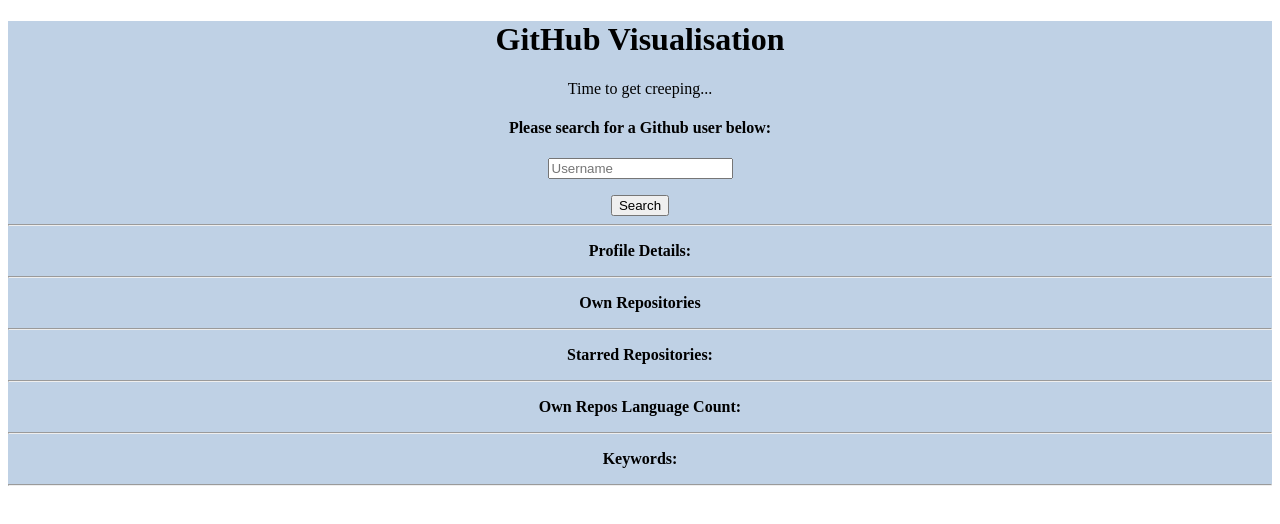
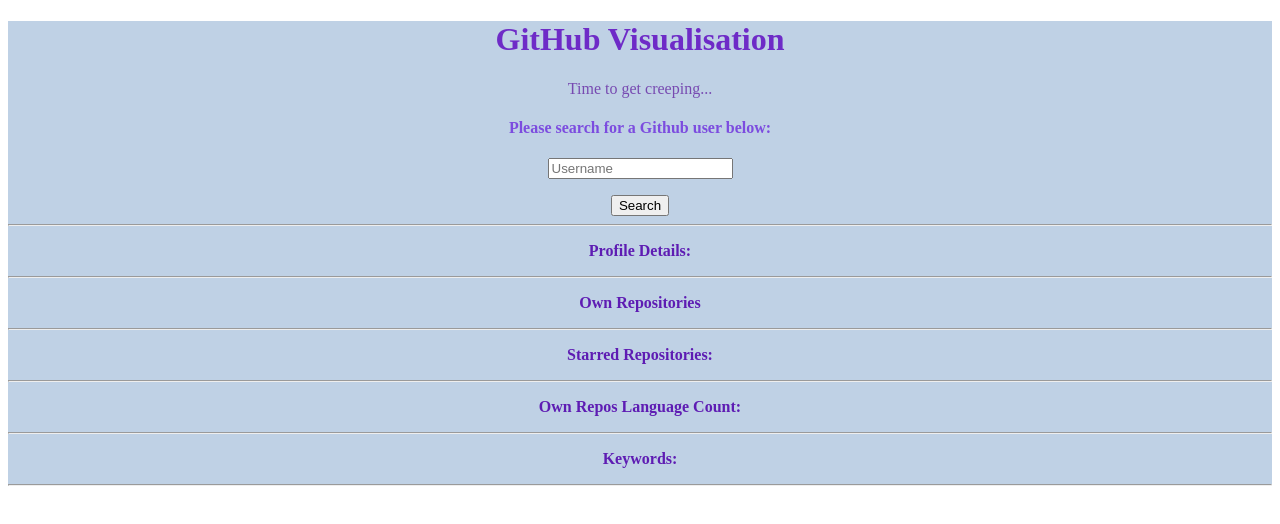
Before and after one commit to ciaramoynagh/githubAccess, a React (Create React App) app: page / in a window 1280 px wide. Shown: the top 524 px of the page. Built offline with nearby package versions, Linux system fonts and the light colour scheme.

Commit message:
added css

```diff
--- a/package.json
+++ b/package.json
@@ -10,7 +10,8 @@
     "react": "^16.11.0",
     "react-dom": "^16.11.0",
     "react-moment": "^0.9.6",
-    "react-scripts": "3.2.0"
+    "react-scripts": "3.2.0",
+    "styled-components": "^4.4.1"
   },
   "scripts": {
     "start": "react-scripts start",
--- a/src/App.jsx
+++ b/src/App.jsx
@@ -91,9 +91,9 @@
         return (
             <div className="App">
                 <header className="App-header">
-                    <h1 className="App-title">GitHub Visualisation</h1>
+                    <h1 style={{color: "#6E2BC7"}}>GitHub Visualisation</h1>
                 </header>
-                <p className="App-intro">
+                <p style={{ color: "#774AB1" }}className="App-intro">
                     Time to get creeping...
         </p>
 
@@ -103,19 +103,19 @@
                     handleFormChange={this.handleFormChange}
                     />
                 <hr></hr>
-               <p><b> Profile Details: </b></p>
+                <p style={{ color: "#5E1CB3" }}><b> Profile Details: </b></p>
         <ProfileDetails infoclean={this.state.infoclean} />
                 <hr></hr>
-                <p><b> Own Repositories</b></p>
+                <p style={{ color: "#5E1CB3" }}><b> Own Repositories</b></p>
         <SortedList repitems={this.state.repitems} />
                 <hr></hr>
-               <p> <b> Starred Repositories:</b></p>
+                <p style={{ color: "#5E1CB3" }}> <b> Starred Repositories:</b></p>
         <SortedList repitems={this.state.staritems} />
                 <hr></hr>
-               <p> <b> Own Repos Language Count:</b></p>
+                <p style={{ color: "#5E1CB3" }}> <b> Own Repos Language Count:</b></p>
                 <LanguageList langslist={this.state.replanguagecount} />
                 <hr></hr>
-                <p> <b> Keywords: </b> </p> {this.state.keywords}
+            <p style={{ color: "#5E1CB3" }}> <b> Keywords: </b> </p> {this.state.keywords}
                 <hr></hr>
             </div>
         );
--- a/src/components/Form.jsx
+++ b/src/components/Form.jsx
@@ -4,7 +4,7 @@
     return (<form onSubmit={(event) => props.handleUserFormSubmit(event)}>
         <div>
         <label>
-            <h4>Please search for a Github user below:</h4>
+                <h4 style={{ color: "#7C4CDF" }}>Please search for a Github user below:</h4>
             <input name="username"
                 type="text"
                 placeholder="Username"
```
Also changed, not shown: 1 other file (tests, documents, lock files or other folders).
